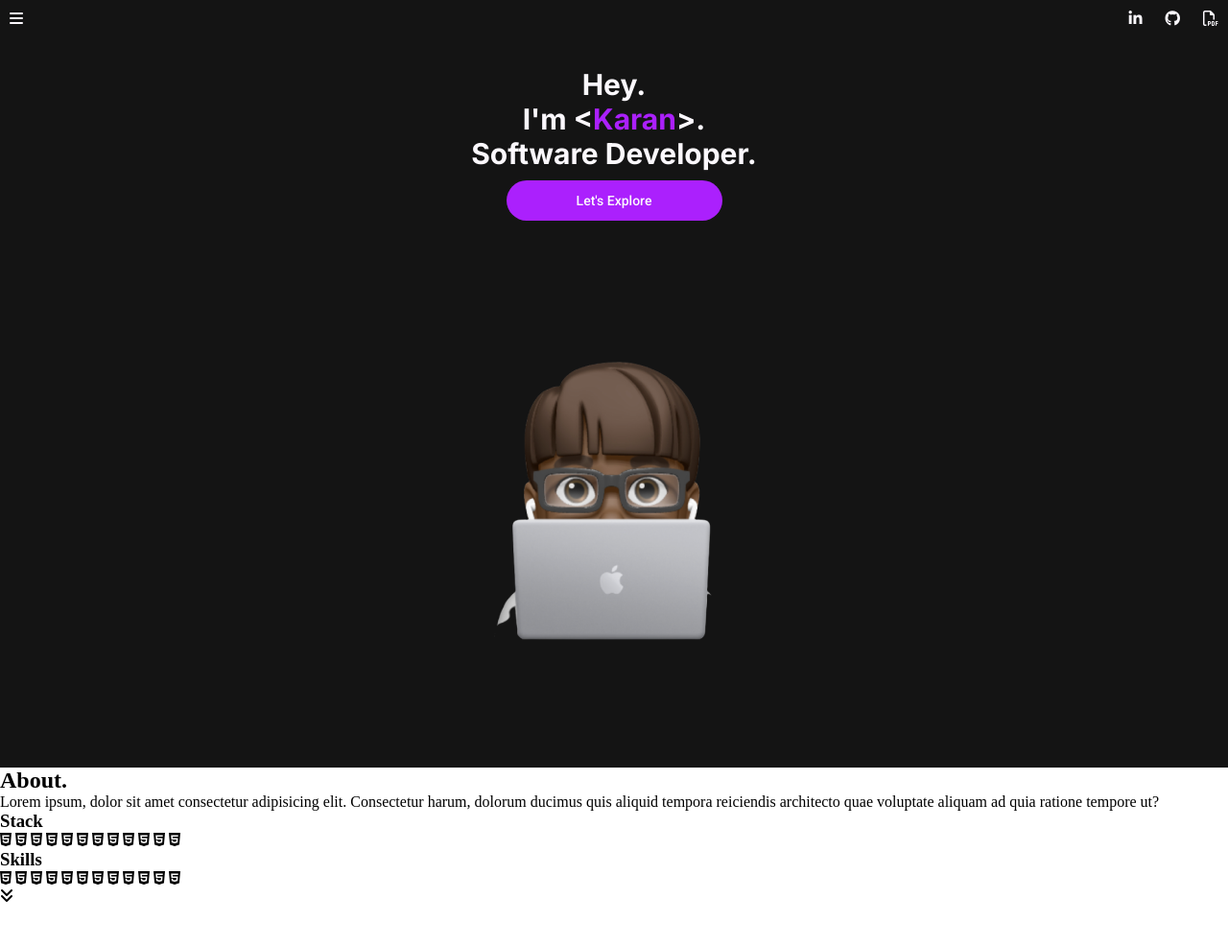
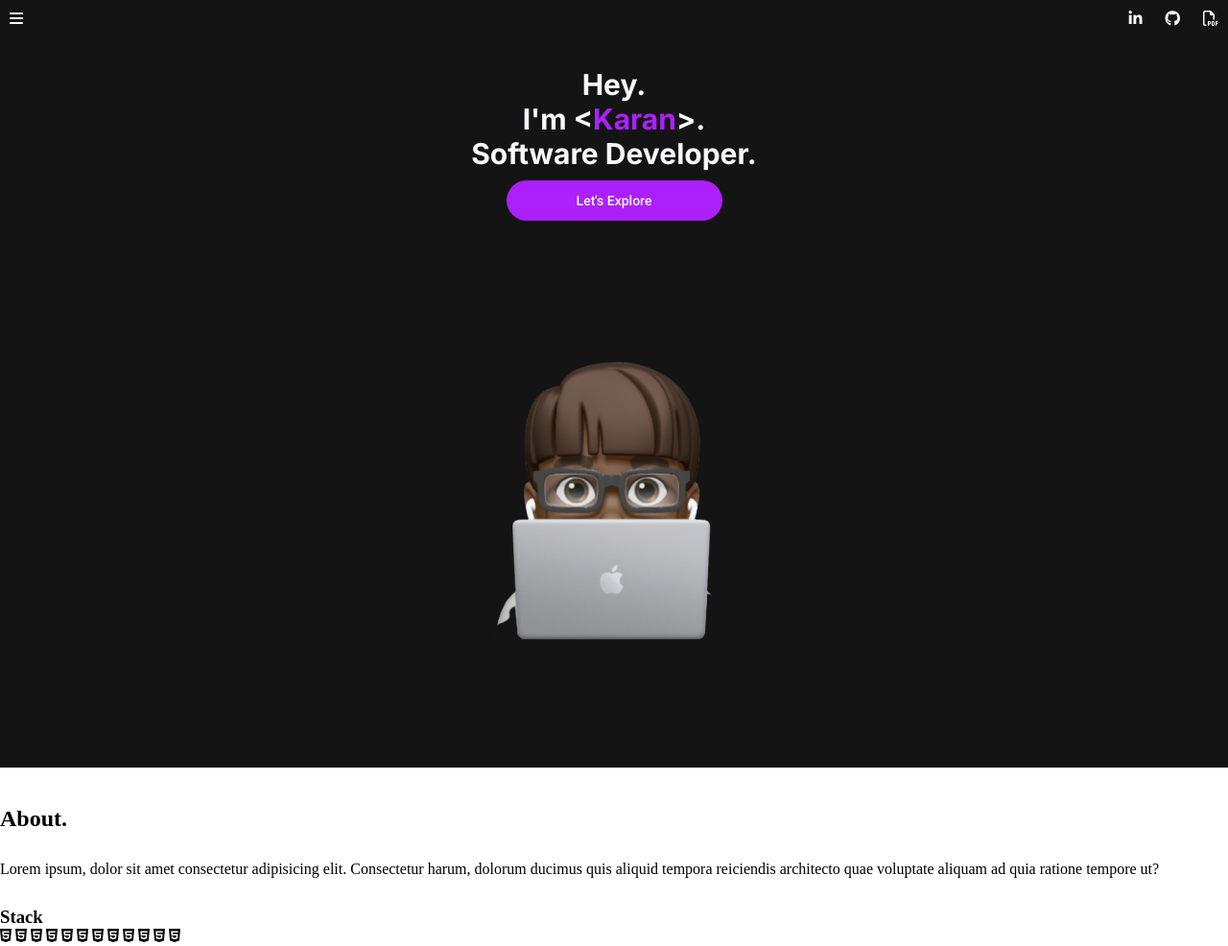
Before and after one commit to iKarans/Karan-Portfolio, a plain HTML site: page index.html in a window 1280 px wide. Shown: the top 986 px of the page at 96% size. Before the commit the page ends 943 px from the top, so only its background shows below. Drawn offline with nearby package versions, Linux system fonts and the light colour scheme; files that its build step writes are made by us from their sources.

Commit message:
added about layout

```diff
--- a/scss/_layouts.scss
+++ b/scss/_layouts.scss
@@ -5,3 +5,11 @@
     grid-template-rows: auto auto 1fr;
     grid-gap: 10px;
 }
+
+.about {
+    height: 95vh;
+    margin-top: 5vh;
+    display: grid;
+    grid-template-rows: auto auto 1fr 1fr auto;
+    grid-gap: 30px;
+}
```
